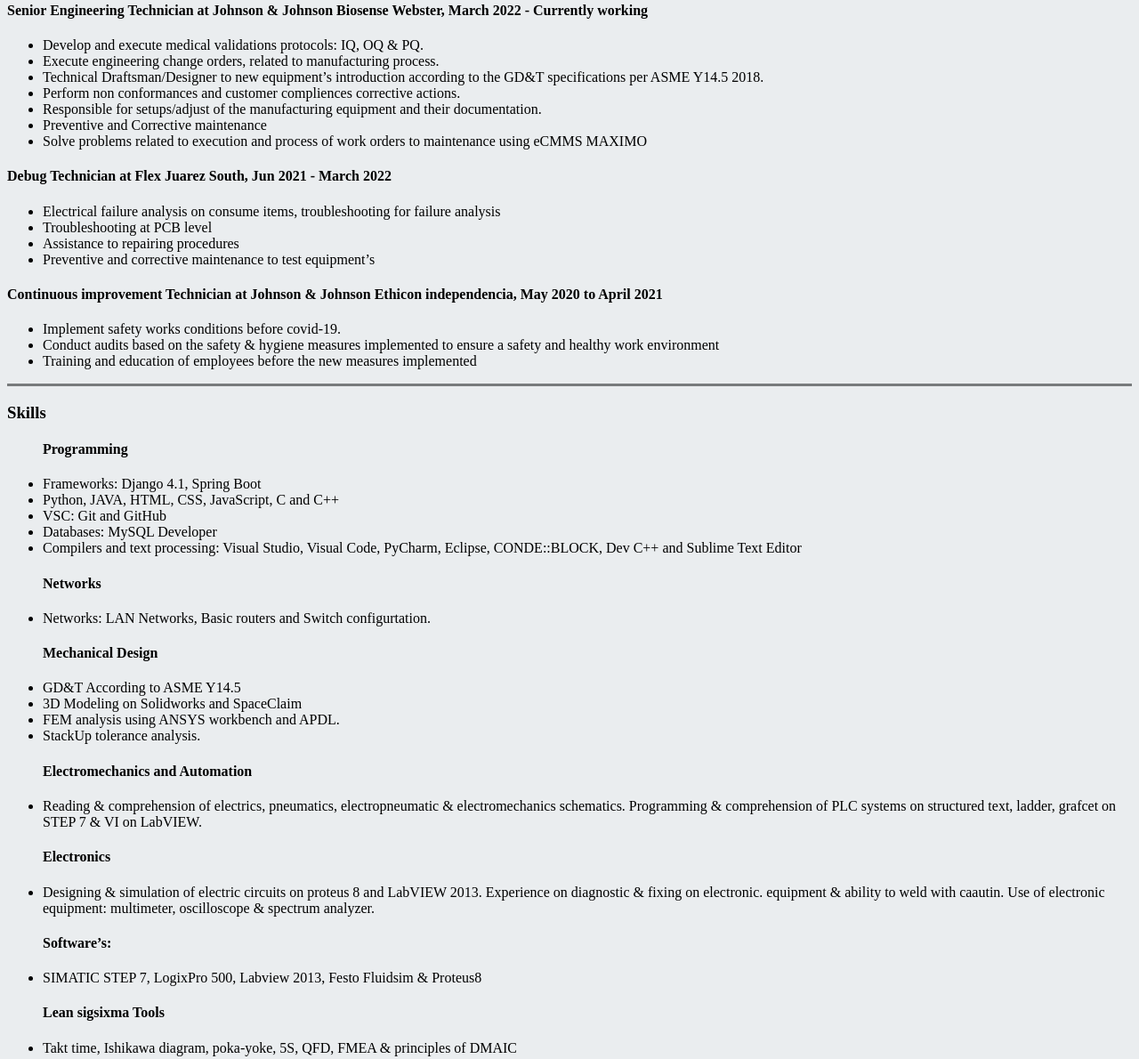
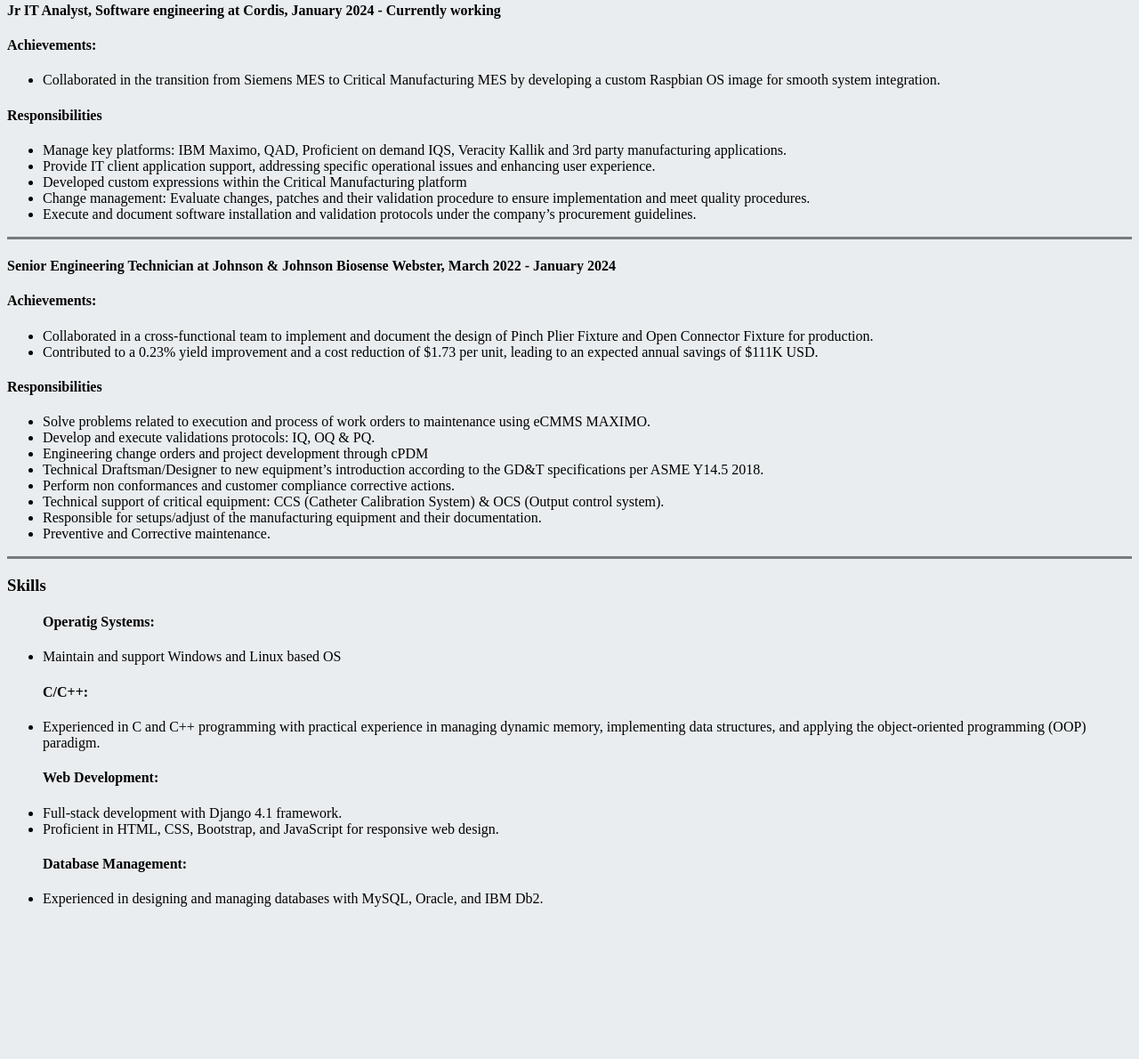
Before and after one commit to PinaxZ/cv_EPinaCha, a plain HTML site: page index.html in a window 1280 px wide. Shown: the part 962-2152 px from the top of the page at 89% size. After the commit the page ends 1997 px from the top, so only its background shows below. Drawn offline with Linux system fonts and the light colour scheme.

Commit message:
Updating resume

```diff
--- a/index.html
+++ b/index.html
@@ -68,80 +68,61 @@
             <li>LinkedIn: <a href="https://www.linkedin.com/in/ernesto-antonio-pi%C3%B1a-ch%C3%A1vez-75536a198/">www.linkedin.com/in/ernesto-antonio-piña-chávez-75536a198/</a></li>
             <li>GitHub: <a href="https://github.com/PinaxZ">https://github.com/PinaxZ</a></li>
         </ul>
-    <hr>
-    <h3>Employment history</h3>
-        <h4>Senior Engineering Technician at Johnson & Johnson Biosense Webster, March 2022 - Currently working</h4>
+        <hr>
+        <h3>Employment history</h3>
+
+        <h4>Jr IT Analyst, Software engineering at Cordis, January 2024 - Currently working</h4>
+        <h4>Achievements:</h4>
         <ul>
-            <li>Develop and execute medical validations protocols: IQ, OQ & PQ.</li>
-            <li>Execute engineering change orders, related to manufacturing process.</li>
-            <li>Technical Draftsman/Designer to new equipment’s introduction according
-                to the GD&T specifications per ASME Y14.5 2018.</li>
-            <li>Perform non conformances and customer compliences corrective actions.</li>
-            <li>Responsible for setups/adjust of the manufacturing equipment and their
-                documentation.</li>
-            <li>Preventive and Corrective maintenance</li>
-            <li>Solve problems related to execution and process of work orders to
-                maintenance using eCMMS MAXIMO</li>
+            <li>Collaborated in the transition from Siemens MES to Critical Manufacturing MES by developing a custom Raspbian OS image for smooth system integration.</li>
         </ul>
-    <h4>Debug Technician at Flex Juarez South, Jun 2021 - March 2022</h4>
+        <h4>Responsibilities</h4>
         <ul>
-            <li>Electrical failure analysis on consume items, troubleshooting for failure analysis</li>
-            <li>Troubleshooting at PCB level</li>
-            <li>Assistance to repairing procedures</li>
-            <li>Preventive and corrective maintenance to test equipment’s</li>
+            <li>Manage key platforms: IBM Maximo, QAD, Proficient on demand IQS, Veracity Kallik and 3rd party manufacturing applications.</li>
+            <li>Provide IT client application support, addressing specific operational issues and enhancing user experience.</li>
+            <li>Developed custom expressions within the Critical Manufacturing platform</li>
+            <li>Change management: Evaluate changes, patches and their validation procedure to ensure implementation and meet quality procedures.</li>
+            <li>Execute and document software installation and validation protocols under the company’s procurement guidelines.</li>
         </ul>
-    <h4>Continuous improvement Technician at Johnson & Johnson Ethicon independencia, May 2020 to April 2021</h4>
+        <hr>
+        <h4>Senior Engineering Technician at Johnson & Johnson Biosense Webster, March 2022 - January 2024</h4>
+        <h4>Achievements:</h4>
         <ul>
-            <li>Implement safety works conditions before covid-19.</li>
-            <li>Conduct audits based on the safety & hygiene measures implemented to
-                ensure a safety and healthy work environment</li>
-            <li>Training and education of employees before the new measures
-                implemented</li>
+            <li>Collaborated in a cross-functional team to implement and document the design of Pinch Plier Fixture and Open Connector Fixture for production.</li>
+            <li>Contributed to a 0.23% yield improvement and a cost reduction of $1.73 per unit, leading to an expected annual savings of $111K USD.</li>
         </ul>
-    <hr>
+        <h4>Responsibilities</h4>
+        <ul>
+            <li>Solve problems related to execution and process of work orders to maintenance using eCMMS MAXIMO.</li>
+            <li>Develop and execute validations protocols: IQ, OQ & PQ.</li>
+            <li>Engineering change orders and project development through cPDM</li>
+            <li>Technical Draftsman/Designer to new equipment’s introduction according to the GD&T specifications per ASME Y14.5 2018.</li>
+            <li>Perform non conformances and customer compliance corrective actions.</li>
+            <li>Technical support of critical equipment: CCS (Catheter Calibration System) & OCS (Output control system).</li>
+            <li>Responsible for setups/adjust of the manufacturing equipment and their documentation.</li>
+            <li>Preventive and Corrective maintenance.</li>
+        </ul>
+
+        <hr>
     <h3>Skills</h3>
         <ul>
-            <H4>Programming</H4>
-            <li>Frameworks: Django 4.1, Spring Boot </li>
-            <LI>Python, JAVA, HTML, CSS, JavaScript, C and C++</li>
-            <li>VSC: Git and GitHub</li>
-            <li>Databases: MySQL Developer</li>
-            <li>Compilers and text processing: Visual Studio, Visual Code, PyCharm, Eclipse, CONDE::BLOCK, Dev C++ and Sublime Text Editor </li>
+            <H4>Operatig Systems: </H4>
+            <li>Maintain and support Windows and Linux based OS </li>
         </ul>
         <ul>
-            <h4>Networks</h4>
-            <li>Networks: LAN Networks, Basic routers and Switch configurtation.</li>
+            <h4>C/C++:</h4>
+            <li>Experienced in C and C++ programming with practical experience in managing dynamic memory,
+                implementing data structures, and applying the object-oriented programming (OOP) paradigm.</li>
         </ul>
         <ul>
-            <h4>Mechanical Design</h4>
-            <li>GD&T According to ASME Y14.5</li>
-            <li>3D Modeling on Solidworks and SpaceClaim</li>
-            <li>FEM analysis using ANSYS workbench and APDL.</li>
-            <li>StackUp tolerance analysis.</li>
+            <h4>Web Development:</h4>
+            <li>Full-stack development with Django 4.1 framework.</li>
+            <li>Proficient in HTML, CSS, Bootstrap, and JavaScript for responsive web design.</li>
         </ul>
         <UL>
-            <h4>Electromechanics and Automation</h4>
-            <li> Reading & comprehension of electrics, pneumatics, electropneumatic &
-                electromechanics schematics. Programming & comprehension of PLC systems
-                on structured text, ladder, grafcet on STEP 7 & VI on LabVIEW.</li>
+            <h4>Database Management:</h4>
+            <li>Experienced in designing and managing databases with MySQL, Oracle, and IBM Db2.</li>
         </UL>
-        <ul>
-            <h4>Electronics</h4>
-            <li>Designing & simulation of electric circuits on proteus 8
-                and LabVIEW 2013. Experience on diagnostic & fixing on electronic.
-                equipment & ability to weld with caautin. Use of electronic
-                equipment: multimeter, oscilloscope & spectrum analyzer.</li>
-        </ul>
-        <ul>
-            <h4>Software’s:</h4>
-            <li>SIMATIC STEP 7, LogixPro 500, Labview 2013, Festo Fluidsim & Proteus8</li>
-        </ul>
-        <ul>
-            <h4>Lean sigsixma Tools</h4>
-            <li>Takt time, Ishikawa diagram, poka-yoke, 5S, QFD, FMEA & principles of DMAIC</li>
-        </ul>
-
-
 
 
 </body>
```
